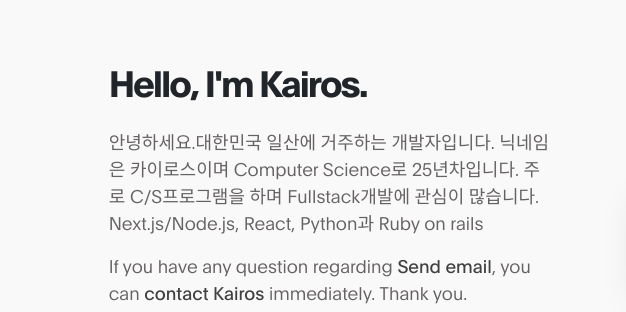
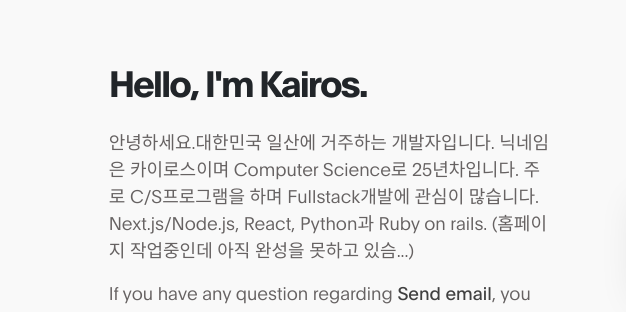
Before and after one commit to kairos67/homepage, a plain HTML site: page index.html in a window 1280 px wide. Shown: the part 1320-1632 px from the top of the page, 0-626 px from the left. Drawn offline with Linux system fonts and the light colour scheme; grey boxes are pictures that could not be loaded.

Commit message:
자기소개 수정

```diff
--- a/index.html
+++ b/index.html
@@ -152,7 +152,7 @@ https://www.tooplate.com/view/2119-gymso-fitness
 
                     <p data-aos="fade-up" data-aos-delay="400">안녕하세요.대한민국 일산에 거주하는 개발자입니다.
                         닉네임은 카이로스이며 Computer Science로 25년차입니다. 주로 C/S프로그램을 하며 Fullstack개발에
-                        관심이 많습니다. Next.js/Node.js, React, Python과 Ruby on rails</p>
+                        관심이 많습니다. Next.js/Node.js, React, Python과 Ruby on rails. (홈페이지 작업중인데 아직 완성을 못하고 있슴...)</p>
 
                     <p data-aos="fade-up" data-aos-delay="500">If you have any question regarding <a rel="nofollow"
                             href="mailto:kairosys@gmail.com" target="_blank">Send email</a>, you can <a rel="nofollow" href="mailto:kairosys@gmail.com"
```
